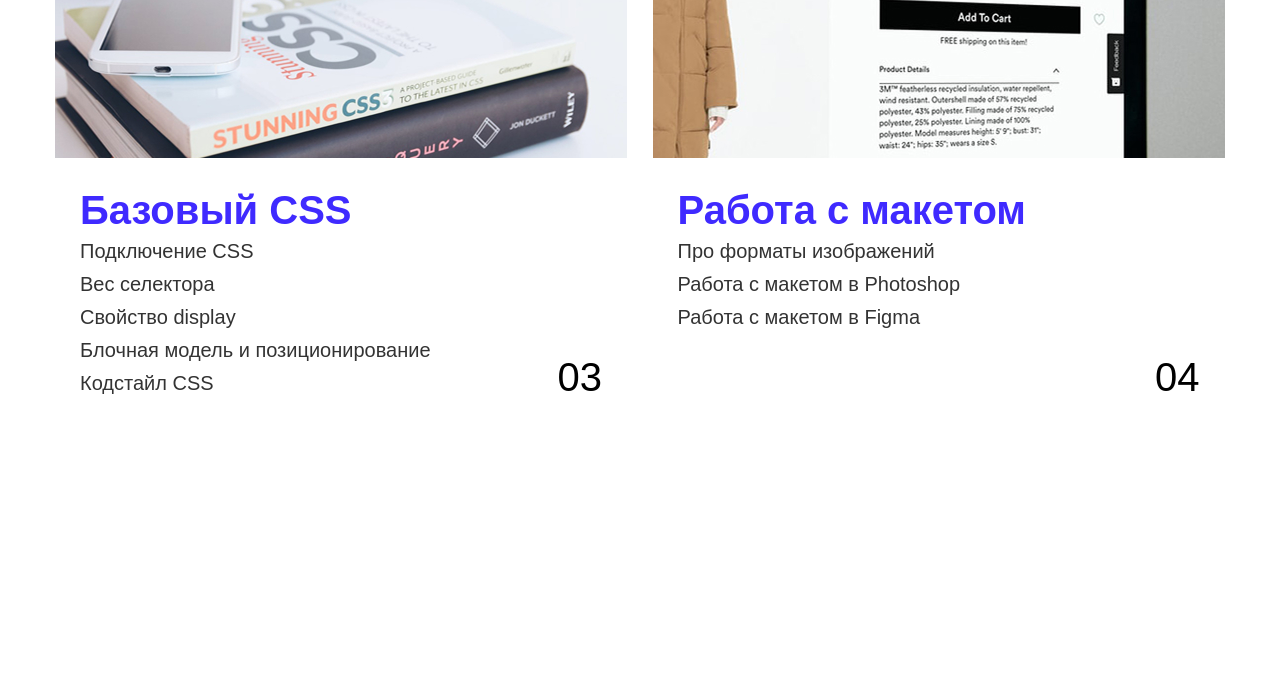
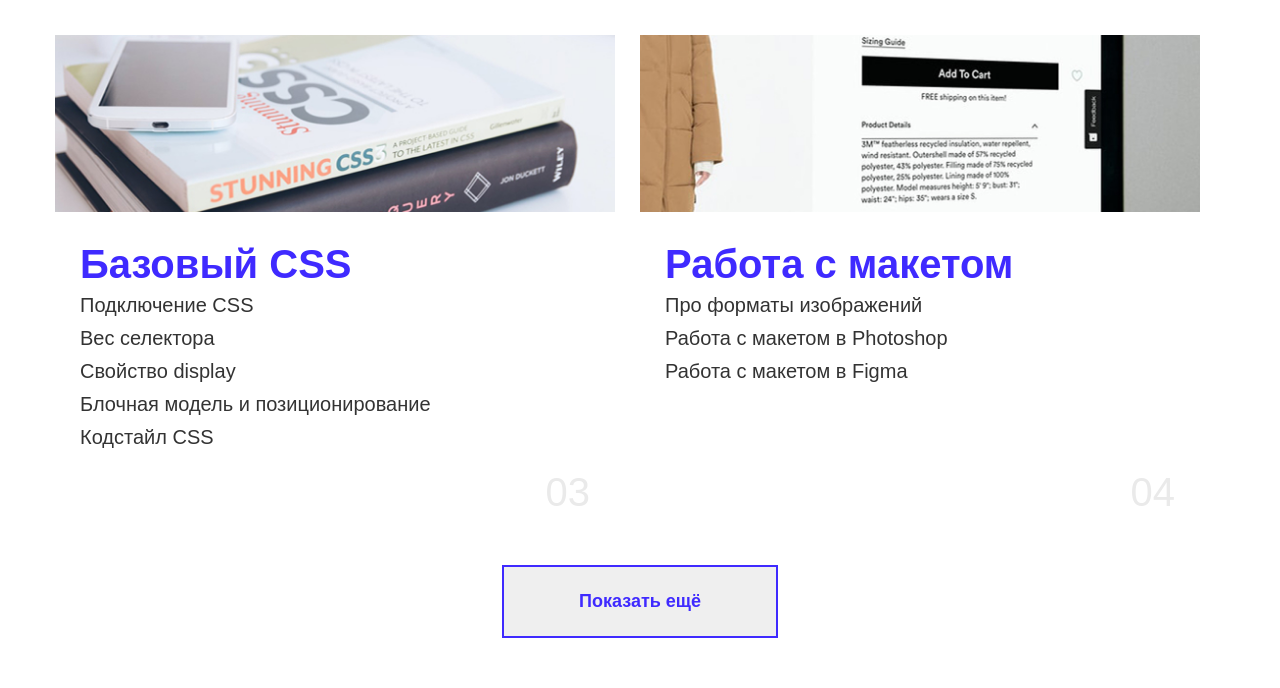
Before and after one commit to HologoDxx/Practice, a plain HTML site: page modules.html in a window 1280 px wide. Shown: the part 755-1443 px from the top of the page. Before the commit the page ends 1230 px from the top, so only its background shows below. Drawn offline with Linux system fonts and the light colour scheme.

Commit message:
final update modules.html

```diff
--- a/css/style.css
+++ b/css/style.css
@@ -214,8 +214,7 @@
 .modules-grid {
   margin: 0;
   padding: 0;
-  display: grid;
-  grid-template-columns: repeat(auto-fit, minmax(500px, 1fr));
+  display: block;
   gap: 25px;
   list-style: none;
 }
@@ -226,10 +225,21 @@
 
 .modules-grid-item {
   position: relative;
-  flex-direction: column;
-  height: 100%;
-  width: 572px;
+  display: block;
+  float: left;
+  margin-right: 25px;
+  margin-bottom: 25px;
+  height: 505px;
+  width: 560px;
   overflow: hidden;
+}
+
+.modules-grid-item:nth-child(2n) {
+  margin-right: 0;
+}
+
+.modules-grid-item:nth-last-child(-n+2) {
+  margin-bottom: 50;
 }
 
 .grid-title {
@@ -254,5 +264,15 @@
   bottom: 25px;
   right: 25px;
   font-size: 40px;
-  /* color: #EAEAEA; */
+  color: #EAEAEA;
 }
+
+.show-btn {
+  display: block;
+  margin: 0px auto;
+  padding: 24px 75px;
+  border: 2px solid #3f2aff;
+  font-size: 18px;
+  font-weight: 700;
+  color: #3f2aff;
+}
--- a/modules.html
+++ b/modules.html
@@ -28,8 +28,8 @@
           <p class="grid-text">Возможности HTML, CSS, JS</p>
           <p class="grid-text">Редактор кода, Codepen</p>
           <p class="grid-text">Работа с DevTools</p>
-          <p class="module-number">01</p>
         </div>
+        <p class="module-number">01</p>
       </li>
       <li class="modules-grid-item">
         <img src="img/module-two.jpg" alt="module-one">
@@ -40,8 +40,8 @@
           <p class="grid-text">Теги таблицы</p>
           <p class="grid-text">Служебные теги</p>
           <p class="grid-text">Кодстайл HTML</p>
-          <p class="module-number">02</p>
         </div>
+        <p class="module-number">02</p>
       </li>
       <li class="modules-grid-item">
         <img src="img/module-three.jpg" alt="module-one">
@@ -52,8 +52,8 @@
           <p class="grid-text">Свойство display</p>
           <p class="grid-text">Блочная модель и позиционирование</p>
           <p class="grid-text">Кодстайл CSS</p>
-          <p class="module-number">03</p>
         </div>
+        <p class="module-number">03</p>
       </li>
       <li class="modules-grid-item">
         <img src="img/module-four.jpg" alt="module-one">
@@ -62,12 +62,14 @@
           <p class="grid-text">Про форматы изображений</p>
           <p class="grid-text">Работа с макетом в Photoshop</p>
           <p class="grid-text">Работа с макетом в Figma</p>
-          <p class="module-number">04</p>
         </div>
+        <p class="module-number">04</p>
       </li>
     </ul>
 
+    <button class="show-btn">Показать ещё</button>
   </div>
+
 </body>
 
 </html>
```
